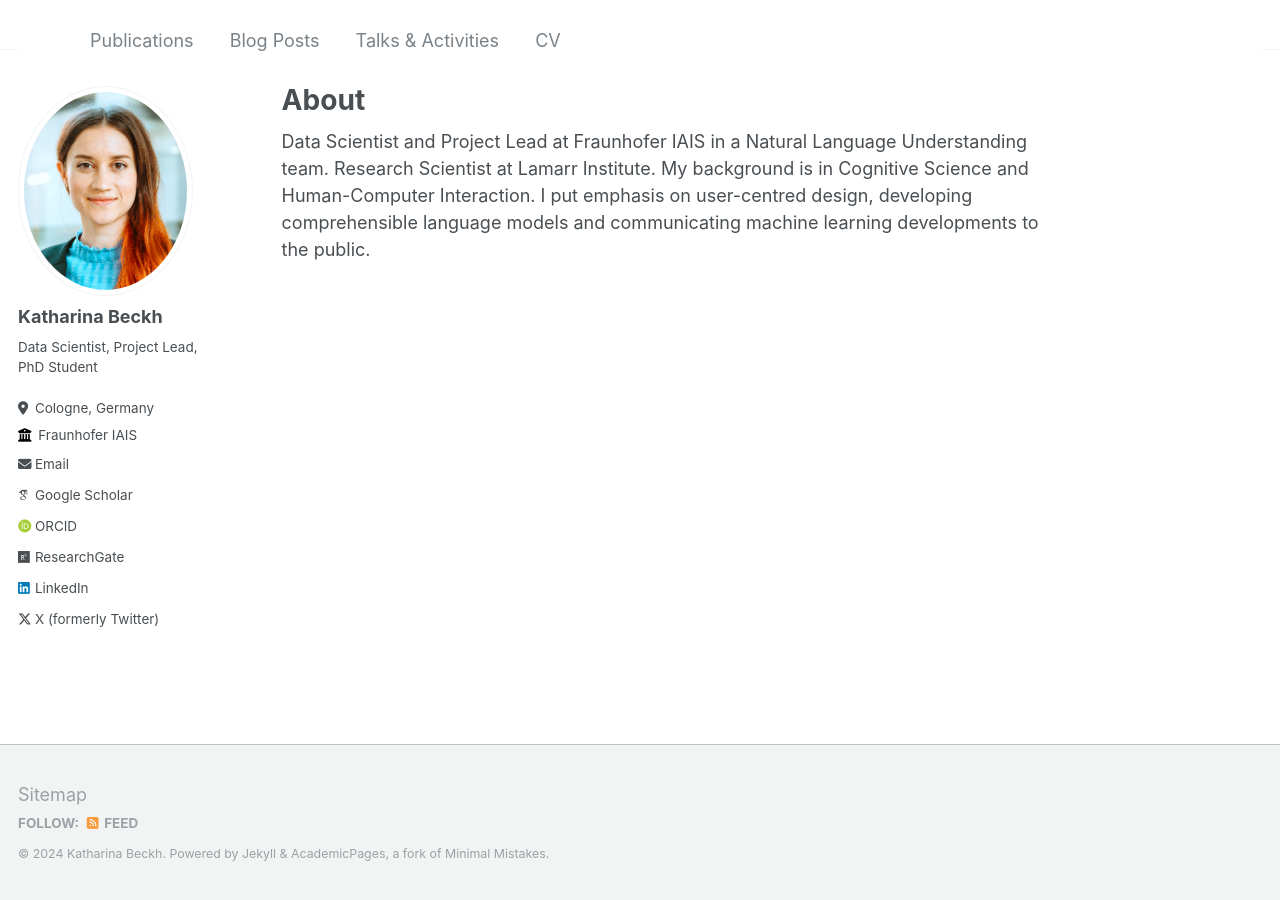
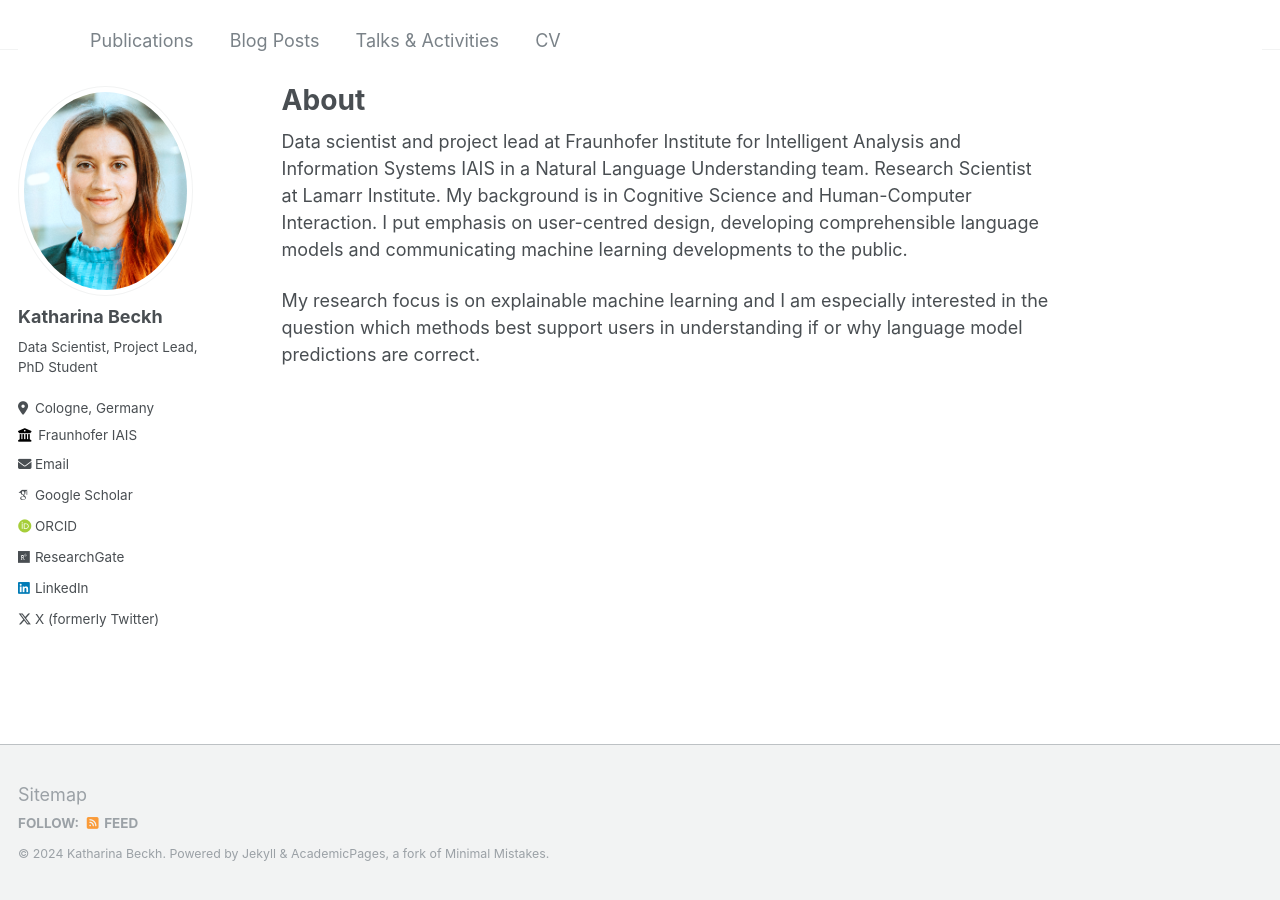
Before and after one commit to kbeckh/kbeckh.github.io, a Jekyll site: the page built from _pages/about.md, in a window 1280 px wide. Built offline with Jekyll 4.4.1, drawn with Linux system fonts in a browser that asks for light colours; some web fonts are replaced.

Commit message:
Update about.md

```diff
--- a/_pages/about.md
+++ b/_pages/about.md
@@ -7,5 +7,7 @@ redirect_from:
   - /about.html
 ---
 
-Data Scientist and Project Lead at Fraunhofer IAIS in a Natural Language Understanding team. Research Scientist at Lamarr Institute.
+Data scientist and project lead at Fraunhofer Institute for Intelligent Analysis and Information Systems IAIS in a Natural Language Understanding team. Research Scientist at Lamarr Institute.
 My background is in Cognitive Science and Human-Computer Interaction. I put emphasis on user-centred design, developing comprehensible language models and communicating machine learning developments to the public.
+
+My research focus is on explainable machine learning and I am especially interested in the question which methods best support users in understanding if or why language model predictions are correct.
```
